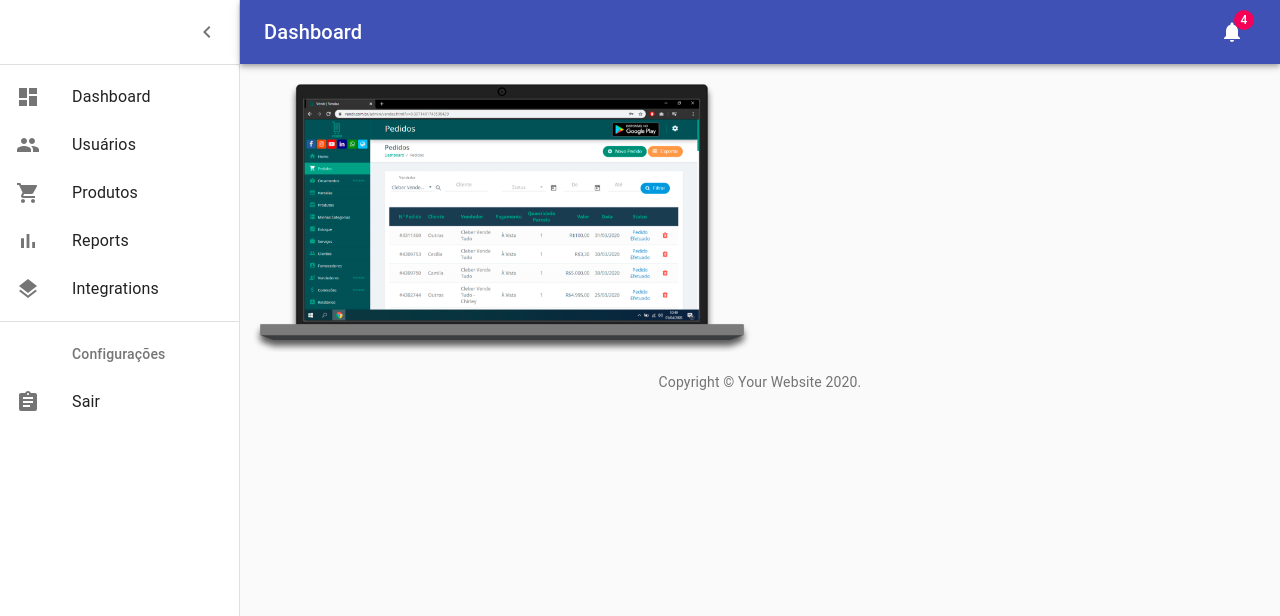
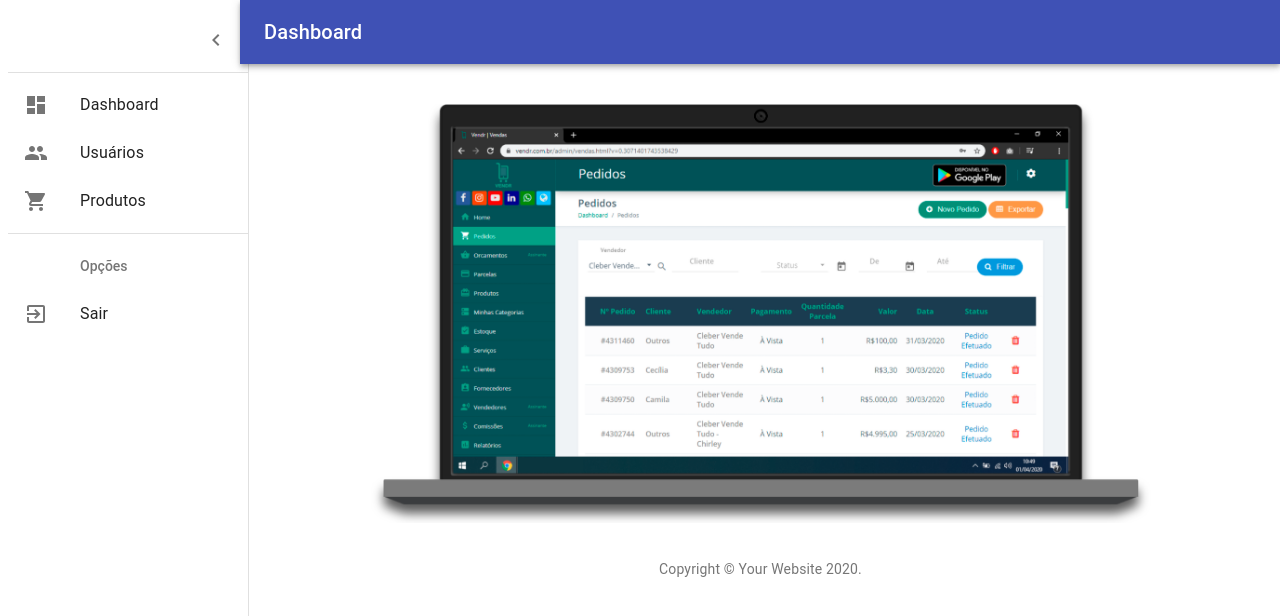
Before and after one commit to rubens-lavor/MERN, a React (Create React App) app in the folder client/: page /admin in a window 1280 px wide. Shown: the top 616 px of the page. Built offline with nearby package versions, Linux system fonts and the light colour scheme.

Commit message:
componentizar menu admin

```diff
--- /dev/null
+++ b/client/src/components/footer-admin.js
@@ -0,0 +1,17 @@
+import React from "react";
+
+import Link from '@material-ui/core/Link';
+import Typography from '@material-ui/core/Typography';
+
+export default function Copyright() {
+    return (
+        <Typography variant="body2" color="textSecondary" align="center">
+            {'Copyright © '}
+            <Link color="inherit" href="/">
+                Your Website
+          </Link>{' '}
+            {new Date().getFullYear()}
+            {'.'}
+        </Typography>
+    );
+}
--- /dev/null
+++ b/client/src/components/list-menu-admin.js
@@ -0,0 +1,50 @@
+import React from 'react';
+import ListItem from '@material-ui/core/ListItem';
+import ListItemIcon from '@material-ui/core/ListItemIcon';
+import ListItemText from '@material-ui/core/ListItemText';
+import ListSubheader from '@material-ui/core/ListSubheader';
+import DashboardIcon from '@material-ui/icons/Dashboard';
+import ShoppingCartIcon from '@material-ui/icons/ShoppingCart';
+import PeopleIcon from '@material-ui/icons/People';
+//import AssignmentIcon from '@material-ui/icons/Assignment';
+import ExitToAppIcon from '@material-ui/icons/ExitToApp';
+
+export const mainListItems = (
+  <div>
+    <ListItem button>
+      <ListItemIcon>
+        <DashboardIcon />
+      </ListItemIcon>
+      <ListItemText primary="Dashboard" />
+    </ListItem>
+
+    <ListItem button component="a" href="/admin/usuarios">
+      <ListItemIcon>
+        <PeopleIcon />
+      </ListItemIcon>
+      <ListItemText primary="Usuários" />
+    </ListItem>
+
+
+    <ListItem button component="a" href="/admin/produtos">
+      <ListItemIcon>
+        <ShoppingCartIcon />
+      </ListItemIcon>
+      <ListItemText primary="Produtos" />
+    </ListItem>
+
+  </div>
+);
+
+export const secondaryListItems = (
+  <div>
+    <ListSubheader inset>Opções</ListSubheader>
+    <ListItem button>
+      <ListItemIcon>
+        <ExitToAppIcon />
+      </ListItemIcon>
+      <ListItemText primary="Sair" />
+    </ListItem>
+
+  </div>
+);
--- a/client/src/components/menu-admin.js
+++ b/client/src/components/menu-admin.js
@@ -1,64 +1,133 @@
 import React from 'react';
-import ListItem from '@material-ui/core/ListItem';
-import ListItemIcon from '@material-ui/core/ListItemIcon';
-import ListItemText from '@material-ui/core/ListItemText';
-import ListSubheader from '@material-ui/core/ListSubheader';
-import DashboardIcon from '@material-ui/icons/Dashboard';
-import ShoppingCartIcon from '@material-ui/icons/ShoppingCart';
-import PeopleIcon from '@material-ui/icons/People';
-import BarChartIcon from '@material-ui/icons/BarChart';
-import LayersIcon from '@material-ui/icons/Layers';
-import AssignmentIcon from '@material-ui/icons/Assignment';
+import clsx from 'clsx';
+import { makeStyles } from '@material-ui/core/styles';
+import Drawer from '@material-ui/core/Drawer';
+import Typography from '@material-ui/core/Typography';
+import AppBar from '@material-ui/core/AppBar';
+import Toolbar from '@material-ui/core/Toolbar'
+import MenuIcon from '@material-ui/core/Menu'
+import List from '@material-ui/core/List';
+//import Paper from '@material-ui/core/Paper';
+import Divider from '@material-ui/core/Divider';
+import IconButton from '@material-ui/core/IconButton';
 
-export const mainListItems = (
-  <div>
-    <ListItem button>
-      <ListItemIcon>
-        <DashboardIcon />
-      </ListItemIcon>
-      <ListItemText primary="Dashboard" />
-    </ListItem>
+import ChevronLeftIcon from '@material-ui/icons/ChevronLeft';
 
-    <ListItem button>
-      <ListItemIcon>
-        <PeopleIcon />
-      </ListItemIcon>
-      <ListItemText primary="Usuários" />
-    </ListItem>
+import { mainListItems, secondaryListItems } from './list-menu-admin';
 
+const drawerWidth = 240;
+const useStyles = makeStyles((theme) => ({
 
-    <ListItem button>
-      <ListItemIcon>
-        <ShoppingCartIcon />
-      </ListItemIcon>
-      <ListItemText primary="Produtos" />
-    </ListItem>
+    toolbar: {
+        paddingRight: 24, // keep right padding when drawer closed
+    },
+    toolbarIcon: {
+        display: 'flex',
+        alignItems: 'center',
+        justifyContent: 'flex-end',
+        padding: '0 8px',
+        ...theme.mixins.toolbar,
+    },
+    appBar: {
+        zIndex: theme.zIndex.drawer + 1,
+        transition: theme.transitions.create(['width', 'margin'], {
+            easing: theme.transitions.easing.sharp,
+            duration: theme.transitions.duration.leavingScreen,
+        }),
+    },
+    appBarShift: {
+        marginLeft: drawerWidth,
+        width: `calc(100% - ${drawerWidth}px)`,
+        transition: theme.transitions.create(['width', 'margin'], {
+            easing: theme.transitions.easing.sharp,
+            duration: theme.transitions.duration.enteringScreen,
+        }),
+    },
+    menuButton: {
+        marginRight: 36,
+    },
+    menuButtonHidden: {
+        display: 'none',
+    },
+    title: {
+        flexGrow: 1,
+    },
+    drawerPaper: {
+        position: 'relative',
+        whiteSpace: 'nowrap',
+        width: drawerWidth,
+        transition: theme.transitions.create('width', {
+            easing: theme.transitions.easing.sharp,
+            duration: theme.transitions.duration.enteringScreen,
+        }),
+    },
+    drawerPaperClose: {
+        overflowX: 'hidden',
+        transition: theme.transitions.create('width', {
+            easing: theme.transitions.easing.sharp,
+            duration: theme.transitions.duration.leavingScreen,
+        }),
+        width: theme.spacing(7),
+        [theme.breakpoints.up('sm')]: {
+            width: theme.spacing(9),
+        },
+    },
+    appBarSpacer: theme.mixins.toolbar,
 
+    fixedHeight: {
+        height: 240,
+    },
+}));
 
-    <ListItem button>
-      <ListItemIcon>
-        <BarChartIcon />
-      </ListItemIcon>
-      <ListItemText primary="Reports" />
-    </ListItem>
-    <ListItem button>
-      <ListItemIcon>
-        <LayersIcon />
-      </ListItemIcon>
-      <ListItemText primary="Integrations" />
-    </ListItem>
-  </div>
-);
+export default function MenuAdmin() {
 
-export const secondaryListItems = (
-  <div>
-    <ListSubheader inset>Configurações</ListSubheader>
-    <ListItem button>
-      <ListItemIcon>
-        <AssignmentIcon />
-      </ListItemIcon>
-      <ListItemText primary="Sair" />
-    </ListItem>
+    const classes = useStyles();
+    const [open, setOpen] = React.useState(true);
+    const handleDrawerOpen = () => {
+        setOpen(true);
+    };
+    const handleDrawerClose = () => {
+        setOpen(false);
+    };
 
-  </div>
-);
+    return (
+        <>
+            <AppBar position="absolute" className={clsx(classes.appBar, open && classes.appBarShift)}>
+                <Toolbar className={classes.toolbar}>
+                    <IconButton
+                        edge="start"
+                        color="inherit"
+                        aria-label="open drawer"
+                        onClick={handleDrawerOpen}
+                        className={clsx(classes.menuButton, open && classes.menuButtonHidden)}
+                    >
+                        <MenuIcon />
+                    </IconButton>
+                    <Typography component="h1" variant="h6" color="inherit" noWrap className={classes.title}>
+                        Dashboard
+                    </Typography>
+
+                </Toolbar>
+            </AppBar>
+
+            <Drawer
+
+                variant="permanent"
+                classes={{
+                    paper: clsx(classes.drawerPaper, !open && classes.drawerPaperClose),
+                }}
+                open={open}
+            >
+                <div className={classes.toolbarIcon}>
+                    <IconButton onClick={handleDrawerClose}>
+                        <ChevronLeftIcon />
+                    </IconButton>
+                </div>
+                <Divider />
+                <List>{mainListItems}</List>
+                <Divider />
+                <List>{secondaryListItems}</List>
+            </Drawer>
+        </>
+    )
+}
--- a/client/src/pages/admin/dashboard/index.js
+++ b/client/src/pages/admin/dashboard/index.js
@@ -1,98 +1,21 @@
 import React from 'react';
-import clsx from 'clsx';
 import { makeStyles } from '@material-ui/core/styles';
-import CssBaseline from '@material-ui/core/CssBaseline';
-import Drawer from '@material-ui/core/Drawer';
 import Box from '@material-ui/core/Box';
-import AppBar from '@material-ui/core/AppBar';
-import Toolbar from '@material-ui/core/Toolbar';
-import List from '@material-ui/core/List';
-import Typography from '@material-ui/core/Typography';
-import Divider from '@material-ui/core/Divider';
-import IconButton from '@material-ui/core/IconButton';
-import Badge from '@material-ui/core/Badge';
 import Container from '@material-ui/core/Container';
-import Grid from '@material-ui/core/Grid';
+
 //import Paper from '@material-ui/core/Paper';
-import Link from '@material-ui/core/Link';
-import MenuIcon from '@material-ui/icons/Menu';
-import ChevronLeftIcon from '@material-ui/icons/ChevronLeft';
-import NotificationsIcon from '@material-ui/icons/Notifications';
-import { mainListItems, secondaryListItems } from '../../../components/menu-admin';
 import ImgAdmin from "../../../assets/img/painel-mock.png"
 
-function Copyright() {
-    return (
-        <Typography variant="body2" color="textSecondary" align="center">
-            {'Copyright © '}
-            <Link color="inherit" href="https://material-ui.com/">
-                Your Website
-      </Link>{' '}
-            {new Date().getFullYear()}
-            {'.'}
-        </Typography>
-    );
-}
+import MenuAdmin from "../../../components/menu-admin";
 
-const drawerWidth = 240;
+import Footer from "../../../components/footer-admin";
 
 const useStyles = makeStyles((theme) => ({
     root: {
         display: 'flex',
     },
-    toolbar: {
-        paddingRight: 24, // keep right padding when drawer closed
-    },
-    toolbarIcon: {
-        display: 'flex',
-        alignItems: 'center',
-        justifyContent: 'flex-end',
-        padding: '0 8px',
-        ...theme.mixins.toolbar,
-    },
-    appBar: {
-        zIndex: theme.zIndex.drawer + 1,
-        transition: theme.transitions.create(['width', 'margin'], {
-            easing: theme.transitions.easing.sharp,
-            duration: theme.transitions.duration.leavingScreen,
-        }),
-    },
-    appBarShift: {
-        marginLeft: drawerWidth,
-        width: `calc(100% - ${drawerWidth}px)`,
-        transition: theme.transitions.create(['width', 'margin'], {
-            easing: theme.transitions.easing.sharp,
-            duration: theme.transitions.duration.enteringScreen,
-        }),
-    },
-    menuButton: {
-        marginRight: 36,
-    },
-    menuButtonHidden: {
-        display: 'none',
-    },
     title: {
         flexGrow: 1,
-    },
-    drawerPaper: {
-        position: 'relative',
-        whiteSpace: 'nowrap',
-        width: drawerWidth,
-        transition: theme.transitions.create('width', {
-            easing: theme.transitions.easing.sharp,
-            duration: theme.transitions.duration.enteringScreen,
-        }),
-    },
-    drawerPaperClose: {
-        overflowX: 'hidden',
-        transition: theme.transitions.create('width', {
-            easing: theme.transitions.easing.sharp,
-            duration: theme.transitions.duration.leavingScreen,
-        }),
-        width: theme.spacing(7),
-        [theme.breakpoints.up('sm')]: {
-            width: theme.spacing(9),
-        },
     },
     appBarSpacer: theme.mixins.toolbar,
     content: {
@@ -110,72 +33,31 @@ const useStyles = makeStyles((theme) => ({
         overflow: 'auto',
         flexDirection: 'column',
     },
-    fixedHeight: {
-        height: 240,
-    },
+
 }));
 
+
 export default function Dashboard() {
+
     const classes = useStyles();
-    const [open, setOpen] = React.useState(true);
-    const handleDrawerOpen = () => {
-        setOpen(true);
-    };
-    const handleDrawerClose = () => {
-        setOpen(false);
-    };
-    //const fixedHeightPaper = clsx(classes.paper, classes.fixedHeight);
 
     return (
         <div className={classes.root}>
-            <CssBaseline />
-            <AppBar position="absolute" className={clsx(classes.appBar, open && classes.appBarShift)}>
-                <Toolbar className={classes.toolbar}>
-                    <IconButton
-                        edge="start"
-                        color="inherit"
-                        aria-label="open drawer"
-                        onClick={handleDrawerOpen}
-                        className={clsx(classes.menuButton, open && classes.menuButtonHidden)}
-                    >
-                        <MenuIcon />
-                    </IconButton>
-                    <Typography component="h1" variant="h6" color="inherit" noWrap className={classes.title}>
-                        Dashboard
-          </Typography>
-                    <IconButton color="inherit">
-                        <Badge badgeContent={4} color="secondary">
-                            <NotificationsIcon />
-                        </Badge>
-                    </IconButton>
-                </Toolbar>
-            </AppBar>
-            <Drawer
-                variant="permanent"
-                classes={{
-                    paper: clsx(classes.drawerPaper, !open && classes.drawerPaperClose),
-                }}
-                open={open}
-            >
-                <div className={classes.toolbarIcon}>
-                    <IconButton onClick={handleDrawerClose}>
-                        <ChevronLeftIcon />
-                    </IconButton>
-                </div>
-                <Divider />
-                <List>{mainListItems}</List>
-                <Divider />
-                <List>{secondaryListItems}</List>
-            </Drawer>
+
+            <MenuAdmin />
+
             <main className={classes.content}>
                 <div className={classes.appBarSpacer} />
                 <Container maxWidth="lg" className={classes.container}>
-                    <Grid container spacing={3}>
-                            <img src={ImgAdmin} alt="imagem logo dashboard" style={{ width: "500px"}} />
-                    </Grid>
-                    <Box pt={4}>
-                        <Copyright />
-                    </Box>
+
+                    <div style={{ textAlign: "center" }}>
+
+                        <img src={ImgAdmin} alt="imagem logo dashboard" style={{ width: "80%" }} />
+
+                        <Box pt={4}>
+                            <Footer />
+                        </Box>
+                    </div>
                 </Container>
             </main>
         </div>
```
